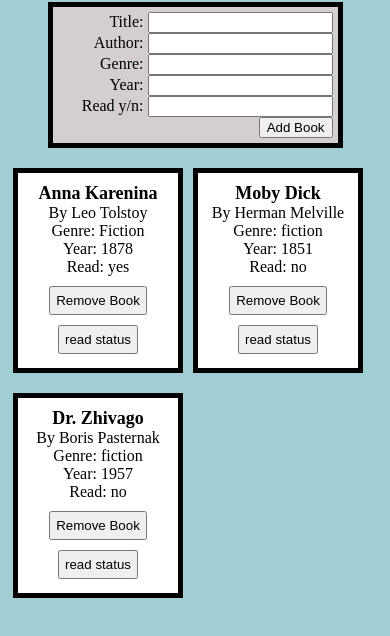
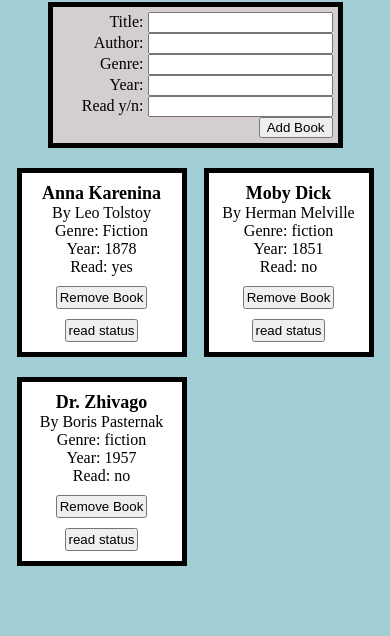
Before and after one commit to mherron1/Library, a plain HTML site: page index.html in a window 390 px wide. Shown: the part 66-702 px from the top of the page. Drawn offline with Linux system fonts and the light colour scheme.

Commit message:
fixed spacing

```diff
--- a/styles.css
+++ b/styles.css
@@ -13,7 +13,7 @@ h1 {
   max-width: 800px;
   margin: 0 auto;
   display: grid;
-  grid-template-columns: 200px 200px 200px 200px;
+  grid-template-columns: repeat(4, 1fr);
 }
 
 @media only screen and (max-width: 800px) {
@@ -21,7 +21,7 @@ h1 {
     max-width: 600px;
     margin: 0 auto;
     display: grid;
-    grid-template-columns: 200px 200px 200px;
+    grid-template-columns: repeat(3, 1fr);
   }
 }
 
@@ -30,14 +30,14 @@ h1 {
     max-width: 380px;
     margin: 0 auto;
     display: grid;
-    grid-template-columns: 180px 180px;
+    grid-template-columns: repeat(2, 1fr);
   }
 }
 
 .displayBook {
   background-color: white;
   border: 5px solid black;
-  height: 175px;
+
   width: 140px;
   margin: 0 auto;
   margin-top: 20px;
@@ -52,12 +52,12 @@ h1 {
 }
 
 .removeButton {
-  padding: 5px;
+  padding: 2px;
   margin-top: 10px;
 }
 
 .readToggle {
-  padding: 5px;
+  padding: 2px;
   margin-top: 10px;
 }
 
```
